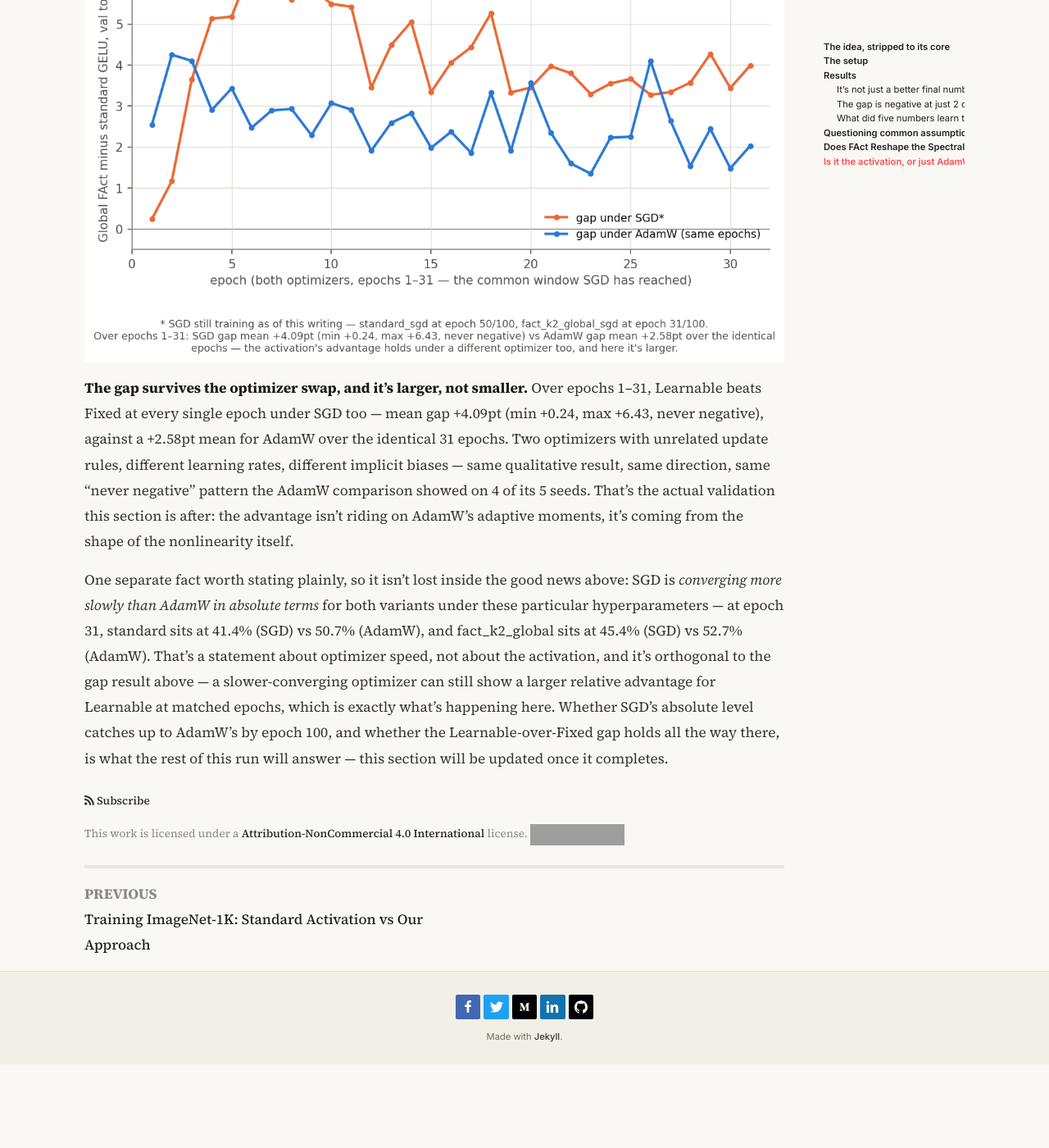
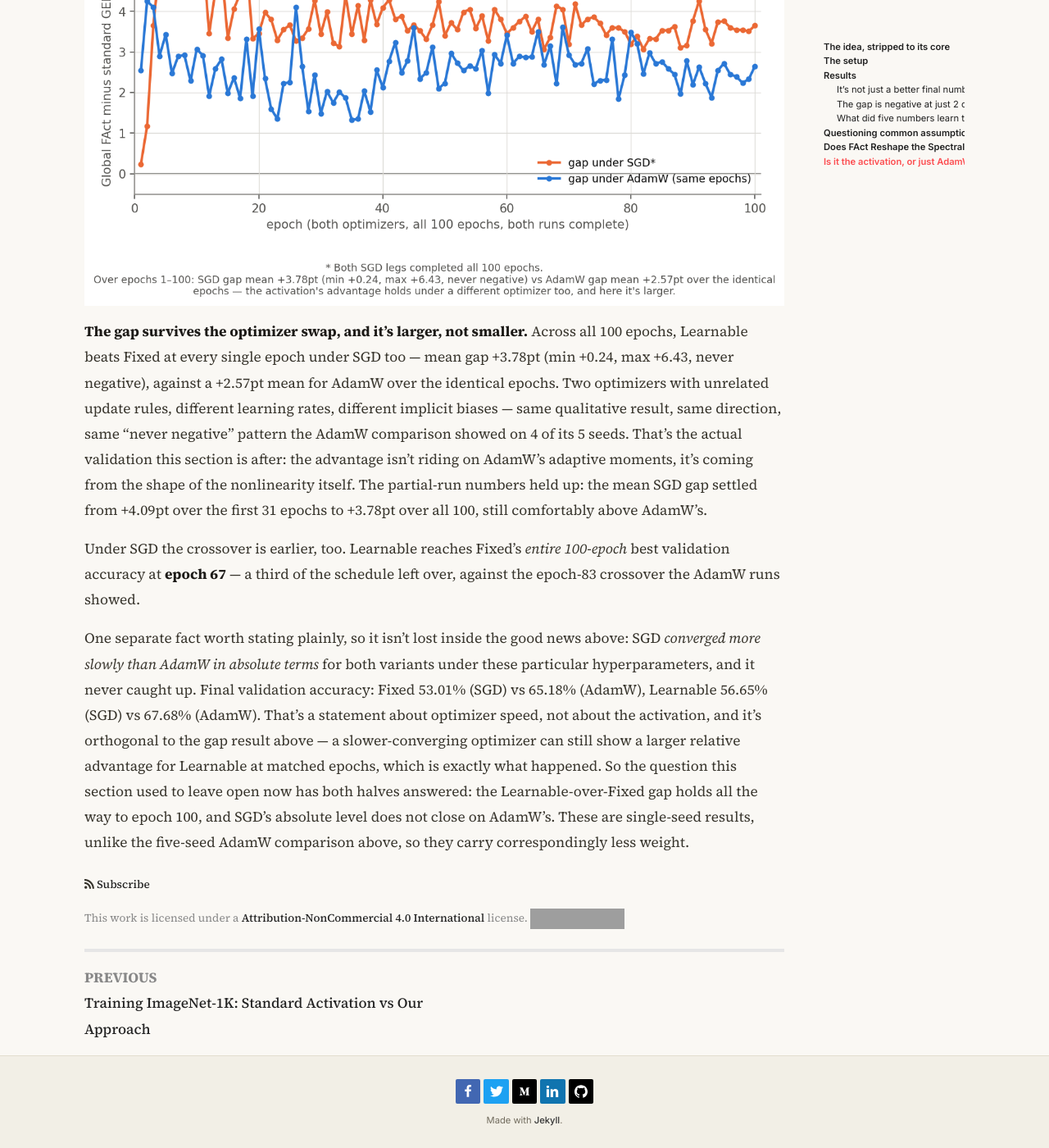
Before and after one commit to Arunprakash-A/Arunprakash-a.github.io, a Jekyll site: the page built from _posts/2026-08-11-learnable-activations-might-have-better-loss-landscape.md, in a window 1280 px wide and 1400 px high, scrolled down 7929 px. Shown: the whole window at 82% size. Built offline with Jekyll 4.4.1, drawn with Linux system fonts in a browser that asks for light colours; nearby versions of some CDN libraries; before the commit the page ends 9227 px from its top, so only the background shows below that; some of the changed text lies outside the part shown; grey boxes are pictures that could not be loaded.

Commit message:
Retitle to "One Activation for the Whole Network"; complete the SGD section
Aligns the post title with the study's paper title.

Both SGD legs (seed 1) have now finished all 100 epochs, so the optimizer
section no longer reports a mid-flight 31-epoch window:
  * SGD gap over all 100 epochs: mean +3.78pt (min +0.24, max +6.43),
    never negative, vs AdamW's +2.57pt over the identical epochs
  * Learnable reaches Fixed's full 100-epoch best at epoch 67 under SGD
  * SGD never catches AdamW in absolute terms: 53.01% vs 65.18% (Fixed),
    56.65% vs 67.68% (Learnable)

fig_sgd_gap.png regenerated from the completed logs (was 31 epochs, now 100).

Co-Authored-By: Claude Sonnet 5 <noreply@anthropic.com>

```diff
--- a/_posts/2026-08-11-learnable-activations-might-have-better-loss-landscape.md
+++ b/_posts/2026-08-11-learnable-activations-might-have-better-loss-landscape.md
@@ -1,5 +1,5 @@
 ---
-title: "Five Parameters, a Different Optimization Geometry"
+title: "One Activation for the Whole Network"
 date: 2026-08-11
 tags: [Deep-Learning, Research]
 excerpt: "One learnable nonlinearity, shared by every layer, tested head-to-head against a standard fixed activation on real ImageNet-1K."
@@ -26,9 +26,9 @@ Quick findings:
   fixed activation's, in every one of the 6 transformer blocks (weight-space
   evidence, not a direct Hessian measurement — details below).
 - Swap the optimizer from AdamW to SGD and the **Learnable-over-Fixed gap
-  still holds** — at every matched epoch so far, with a mean margin even
-  larger than under AdamW (run still **in progress**; details below). That's
-  evidence it's the *activation*, not the optimizer, doing the work.
+  still holds** — at **all 100 epochs**, with a mean margin even larger than
+  under AdamW (+3.78pt vs +2.57pt). That's evidence it's the *activation*,
+  not the optimizer, doing the work.
 
 <!--more-->
 
@@ -202,33 +202,39 @@ Everything above uses AdamW. The obvious challenge: maybe the +2pp gain is an
 AdamW artifact — some interaction between the learnable coefficients and
 Adam's per-parameter adaptive updates — rather than a property of the
 activation itself. If that were true, swapping in a different optimizer
-should shrink or erase the gap. So the same seed-1 comparison is running
+should shrink or erase the gap. So the same seed-1 comparison was re-run
 under plain SGD (lr=0.05, momentum 0.9, Nesterov) instead, for both variants.
-Both legs are **still in progress** as of this writing — standard_sgd_seed1
-at epoch 51/100, fact_k2_global_sgd_seed1 at epoch 31/100 — so this measures
-the gap over the first 31 epochs both have reached, not a finished 100-epoch
-comparison.
+**Both legs have now finished all 100 epochs** — an earlier version of this
+section reported them mid-flight, over the first 31 epochs; what follows is
+the completed comparison.
 
-<img src="/images/Learnable-Activations-Might-Have-Better-Loss-Landscape/fig_sgd_gap.png" alt="The Learnable-minus-Fixed validation accuracy gap, AdamW vs SGD, over the first 31 matched epochs, seed 1" style="max-width:100%">
+<img src="/images/Learnable-Activations-Might-Have-Better-Loss-Landscape/fig_sgd_gap.png" alt="The Learnable-minus-Fixed validation accuracy gap, AdamW vs SGD, over all 100 matched epochs, seed 1" style="max-width:100%">
 
-**The gap survives the optimizer swap, and it's larger, not smaller.** Over
-epochs 1–31, Learnable beats Fixed at every single epoch under SGD too — mean
-gap +4.09pt (min +0.24, max +6.43, never negative), against a +2.58pt mean
-for AdamW over the identical 31 epochs. Two optimizers with unrelated update
-rules, different learning rates, different implicit biases — same qualitative
-result, same direction, same "never negative" pattern the AdamW comparison
-showed on 4 of its 5 seeds. That's the actual validation this section is
-after: the advantage isn't riding on AdamW's adaptive moments, it's coming
-from the shape of the nonlinearity itself.
+**The gap survives the optimizer swap, and it's larger, not smaller.** Across
+all 100 epochs, Learnable beats Fixed at every single epoch under SGD too —
+mean gap +3.78pt (min +0.24, max +6.43, never negative), against a +2.57pt
+mean for AdamW over the identical epochs. Two optimizers with unrelated
+update rules, different learning rates, different implicit biases — same
+qualitative result, same direction, same "never negative" pattern the AdamW
+comparison showed on 4 of its 5 seeds. That's the actual validation this
+section is after: the advantage isn't riding on AdamW's adaptive moments,
+it's coming from the shape of the nonlinearity itself. The partial-run
+numbers held up: the mean SGD gap settled from +4.09pt over the first 31
+epochs to +3.78pt over all 100, still comfortably above AdamW's.
+
+Under SGD the crossover is earlier, too. Learnable reaches Fixed's *entire
+100-epoch* best validation accuracy at **epoch 67** — a third of the schedule
+left over, against the epoch-83 crossover the AdamW runs showed.
 
 One separate fact worth stating plainly, so it isn't lost inside the good
-news above: SGD is *converging more slowly than AdamW in absolute terms* for
-both variants under these particular hyperparameters — at epoch 31, standard
-sits at 41.4% (SGD) vs 50.7% (AdamW), and fact_k2_global sits at 45.4% (SGD)
-vs 52.7% (AdamW). That's a statement about optimizer speed, not about the
-activation, and it's orthogonal to the gap result above — a slower-converging
-optimizer can still show a larger relative advantage for Learnable at matched
-epochs, which is exactly what's happening here. Whether SGD's absolute level
-catches up to AdamW's by epoch 100, and whether the Learnable-over-Fixed gap
-holds all the way there, is what the rest of this run will answer — this
-section will be updated once it completes.
+news above: SGD *converged more slowly than AdamW in absolute terms* for both
+variants under these particular hyperparameters, and it never caught up.
+Final validation accuracy: Fixed 53.01% (SGD) vs 65.18% (AdamW), Learnable
+56.65% (SGD) vs 67.68% (AdamW). That's a statement about optimizer speed, not
+about the activation, and it's orthogonal to the gap result above — a
+slower-converging optimizer can still show a larger relative advantage for
+Learnable at matched epochs, which is exactly what happened. So the question
+this section used to leave open now has both halves answered: the
+Learnable-over-Fixed gap holds all the way to epoch 100, and SGD's absolute
+level does not close on AdamW's. These are single-seed results, unlike the
+five-seed AdamW comparison above, so they carry correspondingly less weight.
```
Also changed, not shown: images/Learnable-Activations-Might-Have-Better-Loss-Landscape/fig_sgd_gap.png.
